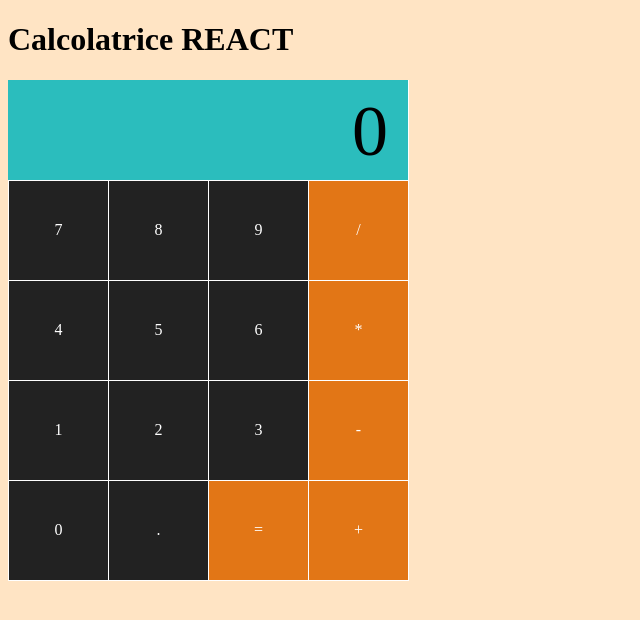
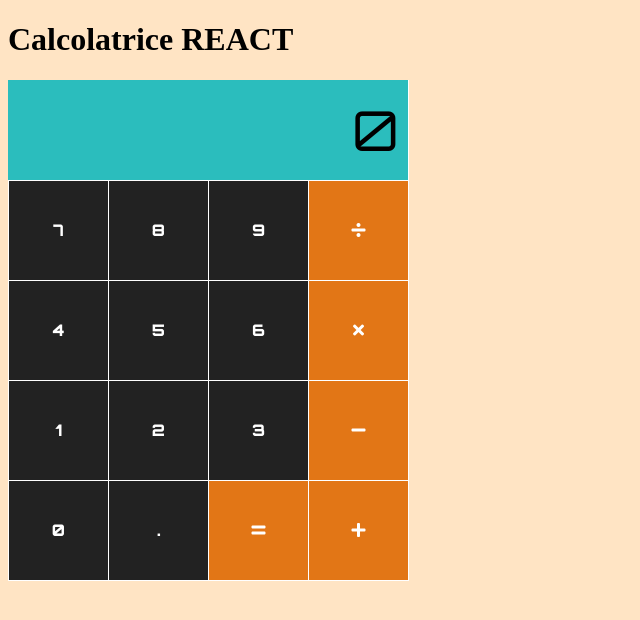
Before and after one commit to redbaron76/corso-react, a React app: page / in a window 1280 px wide. Shown: the top 620 px of the page, without its empty margins (0-640 px from the left). Built offline with nearby package versions, Linux system fonts and the light colour scheme.

Commit message:
fine lezione 8 test

```diff
--- a/src/components/App.js
+++ b/src/components/App.js
@@ -3,7 +3,7 @@ import Button from './Button';
 import Display from './Display';
 
 import { PLUS, MINUS, MULTI, DIVIDE, EQUAL, DOT } from '../config/const';
-import { includes } from 'lodash';
+import { sum, subtract, multiply, divide, includes } from 'lodash';
 import '../styles/App.scss';
 
 class App extends Component {
@@ -17,7 +17,7 @@ class App extends Component {
     this.operators = [];
 
     this.state = {
-      display: '',
+      display: 0,
       operation: '',
     };
 
@@ -26,13 +26,20 @@ class App extends Component {
 
   updateDigits(digit) {
     console.log('digit:', digit);
+    // check se DOT è il primo digit senza ZERO
+    if (this.digits.length === 0 && digit === DOT) this.digits.push('0');
     if (digit !== DOT || (digit === DOT && !includes(this.digits, digit))) {
+      // exit se a 0 segue un altro 0
+      if (this.digits[0] === '0' && digit === '0') return false;
       this.digits.push(digit);
       this.setState({ display: this.digits.join('') });
     }
   }
 
   setOperation(operation) {
+    // Non eseguire operazione se non ho almeno una cifra
+    if (this.digits.length === 0) return false;
+
     console.log('operation:', operation);
     // salvo operatore
     this.setState({ operation });
@@ -50,22 +57,25 @@ class App extends Component {
     const secondNumber = this.state.display;
     this.operators.push(parseFloat(secondNumber));
 
+    // Non eseguire computazione se non ho 2 operatori
+    if (this.operators.length !== 2) return false;
+
     console.log(this.operators);
 
     let result = '';
 
     switch (this.state.operation) {
       case PLUS:
-        result = this.operators[0] + this.operators[1];
+        result = sum(this.operators);
         break;
       case MINUS:
-        result = this.operators[0] - this.operators[1];
+        result = subtract(this.operators[0], this.operators[1]);
         break;
       case MULTI:
-        result = this.operators[0] * this.operators[1];
+        result = multiply(this.operators[0], this.operators[1]);
         break;
       case DIVIDE:
-        result = this.operators[0] / this.operators[1];
+        result = divide(this.operators[0], this.operators[1]);
         break;
     }
 
@@ -95,27 +105,33 @@ class App extends Component {
   }
 
   render() {
+    const buttons = [
+      '7',
+      '8',
+      '9',
+      DIVIDE,
+      '4',
+      '5',
+      '6',
+      MULTI,
+      '1',
+      '2',
+      '3',
+      MINUS,
+      '0',
+      DOT,
+      EQUAL,
+      PLUS,
+    ];
+
     return (
       <div>
         <h1>Calcolatrice REACT</h1>
         <div id="calculator">
           <Display value={this.state.display} />
-          <Button label="7" click={this.handleClick} />
-          <Button label="8" click={this.handleClick} />
-          <Button label="9" click={this.handleClick} />
-          <Button label={DIVIDE} click={this.handleClick} orange />
-          <Button label="4" click={this.handleClick} />
-          <Button label="5" click={this.handleClick} />
-          <Button label="6" click={this.handleClick} />
-          <Button label={MULTI} click={this.handleClick} orange />
-          <Button label="1" click={this.handleClick} />
-          <Button label="2" click={this.handleClick} />
-          <Button label="3" click={this.handleClick} />
-          <Button label={MINUS} click={this.handleClick} orange />
-          <Button label="0" click={this.handleClick} />
-          <Button label={DOT} click={this.handleClick} />
-          <Button label={EQUAL} click={this.handleClick} orange />
-          <Button label={PLUS} click={this.handleClick} orange />
+          {buttons.map((label, index) => (
+            <Button key={'button-' + index} label={label} click={this.handleClick} />
+          ))}
         </div>
       </div>
     );
--- a/src/components/Button.js
+++ b/src/components/Button.js
@@ -1,16 +1,43 @@
 import React from 'react';
 import PropTypes from 'prop-types';
+
+import { MINUS, MULTI, PLUS, DIVIDE, EQUAL } from '../config/const';
+import { includes } from 'lodash';
 
 import '../styles/Button.scss';
 
 const Button = props => {
   const classes = ['btn'];
 
-  if (props.orange) classes.push('orange');
+  let label = props.label;
+
+  // if (props.orange) classes.push('orange');
+  if (includes([MINUS, MULTI, PLUS, DIVIDE, EQUAL], props.label)) {
+    switch (props.label) {
+      case PLUS:
+        label = <i className="fas fa-plus" />;
+        break;
+      case MINUS:
+        label = <i className="fas fa-minus" />;
+        break;
+      case MULTI:
+        label = <i className="fas fa-times" />;
+        break;
+      case DIVIDE:
+        label = <i className="fas fa-divide" />;
+        break;
+      case EQUAL:
+        label = <i className="fas fa-equals" />;
+        break;
+    }
+
+    // setta classe orange
+    classes.push('orange');
+  }
 
   return (
     <div className={classes.join(' ')} onClick={() => props.click(props.label)}>
-      {props.label || 'btn'}
+      {label || 'btn'}
     </div>
   );
 };
--- a/src/components/Display.js
+++ b/src/components/Display.js
@@ -4,7 +4,27 @@ import PropTypes from 'prop-types';
 import '../styles/Display.scss';
 
 const Display = props => {
-  return <div className="display">{props.value || '0'}</div>;
+  let size = null;
+
+  console.log(props.value);
+
+  switch (true) {
+    case props.value.length >= 14:
+      size = 32;
+      break;
+    case props.value.length >= 12:
+      size = 34;
+      break;
+    case props.value.length >= 8:
+      size = 40;
+      break;
+  }
+
+  return (
+    <div className="display">
+      <div style={{ fontSize: size }}>{String(props.value).substring(0, 14)}</div>
+    </div>
+  );
 };
 
 Display.propTypes = {
--- a/src/index.html
+++ b/src/index.html
@@ -1,12 +1,19 @@
 <!DOCTYPE html>
 <html lang="en">
+
 <head>
     <meta charset="UTF-8">
     <meta name="viewport" content="width=device-width, initial-scale=1.0">
     <meta http-equiv="X-UA-Compatible" content="ie=edge">
     <title>Calcolatrice React</title>
+
+    <link href="https://fonts.googleapis.com/css?family=Orbitron:400,900&display=swap" rel="stylesheet">
+    <link rel="stylesheet" href="https://use.fontawesome.com/releases/v5.8.2/css/all.css"
+        integrity="sha384-oS3vJWv+0UjzBfQzYUhtDYW+Pj2yciDJxpsK1OYPAYjqT085Qq/1cq5FLXAZQ7Ay" crossorigin="anonymous">
 </head>
+
 <body>
     <div id="root"></div>
 </body>
+
 </html>
--- a/src/styles/Button.scss
+++ b/src/styles/Button.scss
@@ -15,6 +15,10 @@
 
   cursor: pointer;
 
+  // Set Orbitron font da GFonts
+  font-family: 'Orbitron', sans-serif;
+  font-weight: 900;
+
 
   &.orange {
     background-color: #e27616;
--- a/src/styles/Display.scss
+++ b/src/styles/Display.scss
@@ -1,9 +1,21 @@
 .display {
   background-color: #2bbdbd;
+
+  display: flex;
+  flex-direction: row;
+  align-items: center;
+  justify-content: flex-end;
   flex: 0 0 100%;
   height: 100px;
 
-  padding: 10px 20px;
-  text-align: right;
-  font-size: 72px;
+  padding: 0 10px;
+
+  // Set Orbitron font da GFonts
+  font-family: 'Orbitron', sans-serif;
+  font-weight: 400;
+
+  & > div {
+    // background-color: lime;
+    font-size: 55px;
+  }
 }
```
